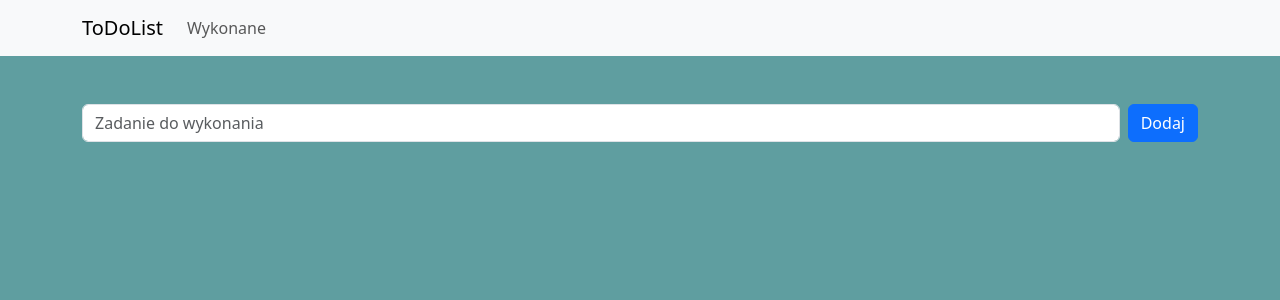
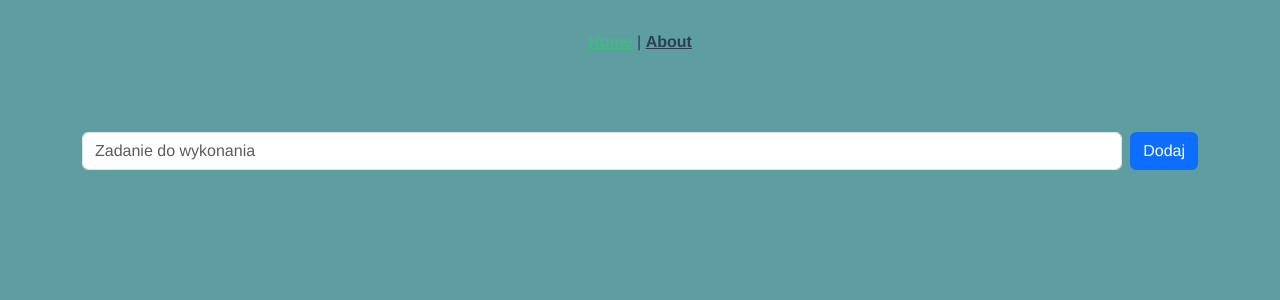
Before and after one commit to tomi0505/to-do-with-vue, a Vue app: page / in a window 1280 px wide. Shown: the top 300 px of the page. Built offline with nearby package versions, Linux system fonts and the light colour scheme.

Commit message:
The router fuckup 1

```diff
--- a/package.json
+++ b/package.json
@@ -8,15 +8,18 @@
     "lint": "vue-cli-service lint"
   },
   "dependencies": {
+    "@popperjs/core": "^2.11.8",
     "bootstrap": "^5.3.4",
     "core-js": "^3.8.3",
-    "vue": "^3.2.13"
+    "vue": "^3.2.13",
+    "vue-router": "^4.0.3"
   },
   "devDependencies": {
     "@babel/core": "^7.12.16",
     "@babel/eslint-parser": "^7.12.16",
     "@vue/cli-plugin-babel": "~5.0.0",
     "@vue/cli-plugin-eslint": "~5.0.0",
+    "@vue/cli-plugin-router": "~5.0.0",
     "@vue/cli-service": "~5.0.0",
     "eslint": "^7.32.0",
     "eslint-plugin-vue": "^8.0.3",
--- a/src/App.vue
+++ b/src/App.vue
@@ -1,34 +1,30 @@
 <template>
-  <header>
-    <nav class="navbar navbar-expand-lg bg-body-tertiary">
-      <div class="container">
-        <a class="navbar-brand" href="#">ToDoList</a>
-        <button class="navbar-toggler" type="button" data-bs-toggle="collapse" data-bs-target="#navbarSupportedContent"
-          aria-controls="navbarSupportedContent" aria-expanded="false" aria-label="Toggle navigation">
-          <span class="navbar-toggler-icon"></span>
-        </button>
-        <div class="collapse navbar-collapse" id="navbarSupportedContent">
-          <ul class="navbar-nav me-auto mb-2 mb-lg-0">
-            <li class="nav-item">
-              <a class="nav-link" href="#">Wykonane</a>
-            </li>
-          </ul>
-        </div>
-      </div>
-    </nav>
-  </header>
-  <main>
-    <ToDoList />
-  </main>
+  <nav>
+    <router-link to="/">Home</router-link> |
+    <router-link to="/about">About</router-link>
+  </nav>
+  <router-view/>
 </template>
 
-<script>
-import ToDoList from './components/ToDoList.vue';
+<style lang="scss">
+#app {
+  font-family: Avenir, Helvetica, Arial, sans-serif;
+  -webkit-font-smoothing: antialiased;
+  -moz-osx-font-smoothing: grayscale;
+  text-align: center;
+  color: #2c3e50;
+}
 
-export default {
-  name: 'App',
-  components: {
-    ToDoList
+nav {
+  padding: 30px;
+
+  a {
+    font-weight: bold;
+    color: #2c3e50;
+
+    &.router-link-exact-active {
+      color: #42b983;
+    }
   }
 }
-</script>
+</style>
--- a/src/main.js
+++ b/src/main.js
@@ -3,5 +3,6 @@ import 'bootstrap';
 import { createApp } from 'vue';
 import App from './App.vue';
 import './assets/style.css' ;
+import router from './router'
 
-createApp(App).mount('#app')
+createApp(App).use(router).mount('#app')
--- /dev/null
+++ b/src/router/index.js
@@ -0,0 +1,25 @@
+import { createRouter, createWebHashHistory } from 'vue-router'
+import HomeView from '../views/HomeView.vue'
+
+const routes = [
+  {
+    path: '/',
+    name: 'home',
+    component: HomeView
+  },
+  {
+    path: '/about',
+    name: 'about',
+    // route level code-splitting
+    // this generates a separate chunk (about.[hash].js) for this route
+    // which is lazy-loaded when the route is visited.
+    component: () => import(/* webpackChunkName: "about" */ '../views/AboutView.vue')
+  }
+]
+
+const router = createRouter({
+  history: createWebHashHistory(),
+  routes
+})
+
+export default router
--- /dev/null
+++ b/src/views/AboutView.vue
@@ -0,0 +1,7 @@
+<template>
+  <DoneTasks :tasks="tasks" :removeTask="removeTask" :changeTaskIsDone="changeTaskIsDone"/>
+</template>
+
+<script>
+
+</script>
--- /dev/null
+++ b/src/views/DoneTasks.vue
@@ -0,0 +1,23 @@
+<template>
+  <div class="container mt-5">
+    <ul class="list-group mt-4">
+      <TaskItem v-for="task in tasks.filter(task => task.done === true)" :key="task.id" :id="task.id" :name="task.name"
+        :done="task.done" :removeTask="removeTask" :changeTaskIsDone="changeTaskIsDone" />
+    </ul>
+  </div>
+</template>
+
+<script>
+import TaskItem from './TaskItem.vue';
+
+export default {
+  components: {
+    TaskItem
+  },
+  props: {
+    tasks: Array,
+    removeTask: Function,
+    changeTaskIsDone: Function
+  }
+}
+</script>
--- /dev/null
+++ b/src/views/HomeView.vue
@@ -0,0 +1,89 @@
+<template>
+  <div class="container mt-5">
+    <form @submit.prevent class="d-md-flex">
+      <input type="text" class="form-control" placeholder="Zadanie do wykonania" v-model="taskName"
+        @keyup.enter="addTask">
+      <div class="form-text d-md-none" v-show="taskNameIsEmpty">To pole nie może być puste!</div>
+      <button type="button" class="btn btn-primary d-block mt-2 mt-md-0 ms-md-2 add-task-btn-b"
+        @click="addTask">Dodaj</button>
+    </form>
+    <div class="form-text d-none d-md-block" :class="taskNameIsEmpty ? 'd-block' : 'd-md-none-b'">To pole nie może być
+      puste!</div>
+    <ul class="list-group mt-4">
+      <TaskItem v-for="task in tasks.filter(task => task.done === false)" :key="task.id" :id="task.id" :name="task.name" :done="task.done" :removeTask="removeTask" :changeTaskIsDone="changeTaskIsDone" />
+    </ul>
+  </div>
+</template>
+
+<script>
+import DoneTasks from './DoneTasks.vue';
+import TaskItem from './TaskItem.vue';
+
+export default {
+  components: {
+    DoneTasks,
+    TaskItem
+  },
+  data() {
+    return {
+      taskName: '',
+      tasks: [],
+      taskNameIsEmpty: false
+    }
+  },
+  methods: {
+    addTask() {
+      if (this.taskName.trim() !== '') {
+        // NEW TASK PATTERN
+        const task = {
+          id: crypto.randomUUID(),
+          name: this.taskName.trim(),
+          done: false
+        }
+        // NEW TASK PATTERN END
+
+        this.tasks.push(task);
+        this.taskName = '';
+        this.taskNameIsEmpty = false;
+      } else {
+        this.taskNameIsEmpty = true;
+      }
+    },
+    removeTask(id) {
+      const updatedTasks = this.tasks.filter(task => task.id !== id);
+      this.tasks = updatedTasks;
+    },
+    changeTaskIsDone(id, done) {
+      if(done) {
+        const tasks = [...this.tasks];
+        const updatedTask = tasks.find(task => task.id === id);
+        if(updatedTask) {
+          updatedTask.done = true;
+        }
+        this.tasks = tasks;
+      } else {
+        const tasks = [...this.tasks];
+        const updatedTask = tasks.find(task => task.id === id);
+        if(updatedTask) {
+          updatedTask.done = false;
+        }
+        this.tasks = tasks;
+      }
+    }
+  }
+}
+</script>
+
+<style scoped>
+.d-md-none-b {
+  @media (min-width: 768px) {
+    display: none !important;
+  }
+}
+
+.add-task-btn-b {
+  @media(max-width: 767px) {
+    width: 100%;
+  }
+}
+</style>
--- /dev/null
+++ b/src/views/TaskItem.vue
@@ -0,0 +1,27 @@
+<template>
+  <li class="list-group-item d-flex align-items-center">
+    <input class="form-check-input me-1" type="checkbox" value="" :id="id" v-model="taskIsDone" @change="changeTaskIsDone(id, taskIsDone)">
+    <label class="form-check-label d-flex align-items-center w-100" :for="id">
+      <span class="ms-1" :class="taskIsDone ? ['text-decoration-line-through', 'text-secondary'] : []">{{ name }}</span>
+      <button type="button" class="btn btn-secondary ms-auto" @click="removeTask(id)">Usuń</button>
+    </label>
+  </li>
+</template>
+
+<script>
+export default {
+  name: 'TaskItem',
+  props: {
+    id: String,
+    name: String,
+    done: Boolean,
+    removeTask: Function,
+    changeTaskIsDone: Function
+  },
+  data() {
+    return {
+      taskIsDone: this.done
+    }
+  },
+}
+</script>
```
Also changed, not shown: 1 other file (tests, documents, lock files or other folders).
